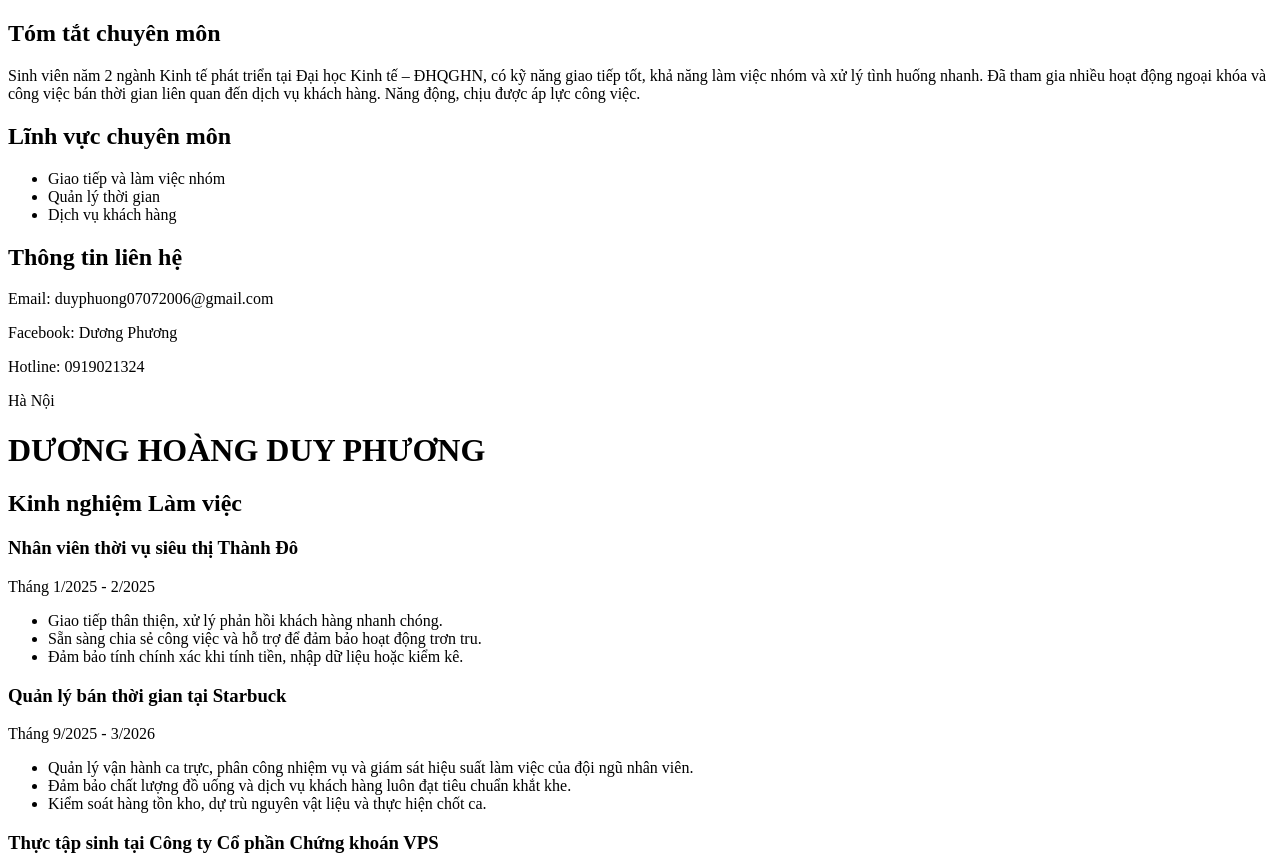
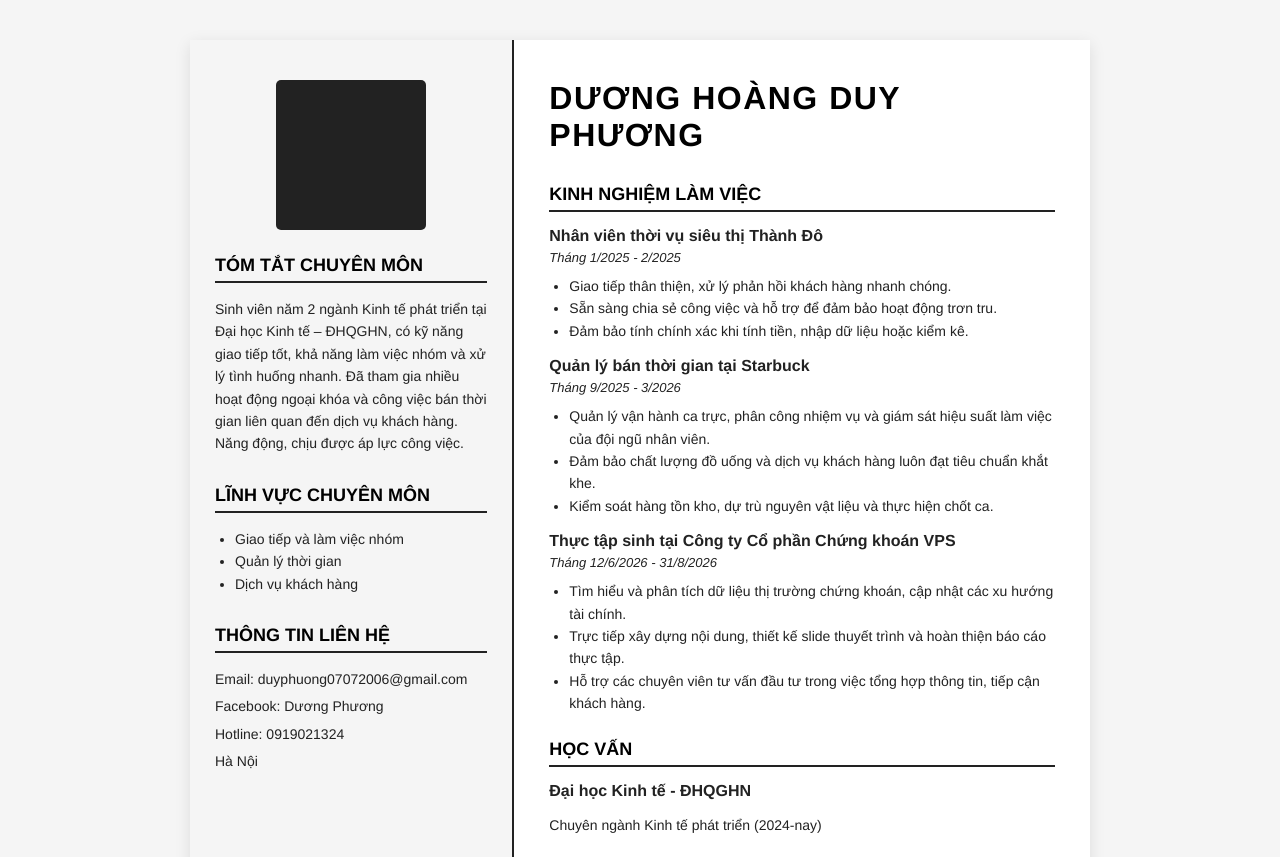
Before and after one commit to 0919021324/Duonghoangduyphuong, a plain HTML site: page index.html in a window 1280 px wide. Shown: the top 857 px of the page. Drawn offline with Linux system fonts and the light colour scheme.

Commit message:
index.html

```diff
--- a/index.html
+++ b/index.html
@@ -1,11 +1,11 @@
 <!DOCTYPE html>
-<html lang='vi'>
+<html lang="vi">
 <head>
-    <meta charset='UTF-8'>
-    <meta name='viewport' content='width=device-width, initial-scale=1.0'>
+    <meta charset="UTF-8">
+    <meta name="viewport" content="width=device-width, initial-scale=1.0">
     <title>CV - DƯƠNG HOÀNG DUY PHƯƠNG</title>
     <style>
-        body (
+        body {
             background-color: #F5F5F5;
             color: #222222;
             font-family: 'Helvetica Neue', Arial, sans-serif;
@@ -13,38 +13,38 @@
             padding: 40px 20px;
             display: flex;
             justify-content: center;
-        )
+        }
 
-        .cv-wrapper (
+        .cv-wrapper {
             max-width: 900px;
             width: 100%;
             background-color: #FFFFFF;
             display: flex;
             box-shadow: 0 4px 15px rgba(0, 0, 0, 0.1);
-        )
+        }
 
-        .sidebar (
+        .sidebar {
             width: 35%;
             background-color: #F5F5F5;
             padding: 40px 25px;
             border-right: 2px solid #222222;
-        )
+        }
 
-        .main-content (
+        .main-content {
             width: 65%;
             padding: 40px 35px;
             background-color: #FFFFFF;
-        )
+        }
 
-        h1 (
+        h1 {
             color: #000000;
             font-size: 32px;
             text-transform: uppercase;
             margin: 0 0 30px 0;
             letter-spacing: 1.5px;
-        )
+        }
 
-        h2 (
+        h2 {
             color: #000000;
             font-size: 18px;
             text-transform: uppercase;
@@ -52,72 +52,72 @@
             padding-bottom: 5px;
             margin-top: 25px;
             margin-bottom: 15px;
-        )
+        }
 
-        h3 (
+        h3 {
             color: #222222;
             font-size: 16px;
             margin: 0 0 5px 0;
-        )
+        }
 
-        .date (
+        .date {
             font-size: 13px;
             color: #222222;
             font-style: italic;
             margin-bottom: 10px;
-        )
+        }
 
-        p, li (
+        p, li {
             font-size: 14px;
             line-height: 1.6;
             color: #222222;
-        )
+        }
 
-        ul (
+        ul {
             padding-left: 20px;
             margin-top: 5px;
             margin-bottom: 15px;
-        )
+        }
 
-        .sidebar-section (
+        .sidebar-section {
             margin-bottom: 30px;
-        )
+        }
 
-        .contact-info p (
+        .contact-info p {
             margin: 5px 0;
-        )
+        }
 
-        .photo-placeholder (
+        .photo-placeholder {
             width: 150px;
             height: 150px;
             background-color: #222222;
             border-radius: 5px;
             margin: 0 auto 25px auto;
             display: block;
-        )
+        }
 
-        @media (max-width: 768px) (
-            .cv-wrapper (
+        @media (max-width: 768px) {
+            .cv-wrapper {
                 flex-direction: column;
-            )
-            .sidebar, .main-content (
+            }
+            .sidebar, .main-content {
                 width: 100%;
                 border-right: none;
-            )
-        )
+            }
+        }
     </style>
 </head>
 <body>
-    <div class='cv-wrapper'>
-        <div class='sidebar'>
-            <div class='photo-placeholder'></div>
+    <div class="cv-wrapper">
+        <div class="sidebar">
+            <div class="photo-placeholder"></div>
 
-            <div class='sidebar-section'>
+            <div class="sidebar-section">
                 <h2>Tóm tắt chuyên môn</h2>
                 <p>Sinh viên năm 2 ngành Kinh tế phát triển tại Đại học Kinh tế – ĐHQGHN, có kỹ năng giao tiếp tốt, khả năng làm việc nhóm và xử lý tình huống nhanh. Đã tham gia nhiều hoạt động ngoại khóa và công việc bán thời gian liên quan đến dịch vụ khách hàng. Năng động, chịu được áp lực công việc.</p>
             </div>
 
-            <div class='sidebar-section'>
+            <div class="sidebar-section">
                 <h2>Lĩnh vực chuyên môn</h2>
                 <ul>
                     <li>Giao tiếp và làm việc nhóm</li>
@@ -126,7 +126,7 @@
                 </ul>
             </div>
 
-            <div class='sidebar-section contact-info'>
+            <div class="sidebar-section contact-info">
                 <h2>Thông tin liên hệ</h2>
                 <p>Email: duyphuong07072006@gmail.com</p>
                 <p>Facebook: Dương Phương</p>
@@ -135,14 +135,14 @@
             </div>
         </div>
 
-        <div class='main-content'>
+        <div class="main-content">
             <h1>DƯƠNG HOÀNG DUY PHƯƠNG</h1>
 
-            <div class='main-section'>
+            <div class="main-section">
                 <h2>Kinh nghiệm Làm việc</h2>
 
                 <h3>Nhân viên thời vụ siêu thị Thành Đô</h3>
-                <div class='date'>Tháng 1/2025 - 2/2025</div>
+                <div class="date">Tháng 1/2025 - 2/2025</div>
                 <ul>
                     <li>Giao tiếp thân thiện, xử lý phản hồi khách hàng nhanh chóng.</li>
                     <li>Sẵn sàng chia sẻ công việc và hỗ trợ để đảm bảo hoạt động trơn tru.</li>
@@ -150,7 +150,7 @@
                 </ul>
 
                 <h3>Quản lý bán thời gian tại Starbuck</h3>
-                <div class='date'>Tháng 9/2025 - 3/2026</div>
+                <div class="date">Tháng 9/2025 - 3/2026</div>
                 <ul>
                     <li>Quản lý vận hành ca trực, phân công nhiệm vụ và giám sát hiệu suất làm việc của đội ngũ nhân viên.</li>
                     <li>Đảm bảo chất lượng đồ uống và dịch vụ khách hàng luôn đạt tiêu chuẩn khắt khe.</li>
@@ -158,7 +158,7 @@
                 </ul>
 
                 <h3>Thực tập sinh tại Công ty Cổ phần Chứng khoán VPS</h3>
-                <div class='date'>Tháng 12/6/2026 - 31/8/2026</div>
+                <div class="date">Tháng 12/6/2026 - 31/8/2026</div>
                 <ul>
                     <li>Tìm hiểu và phân tích dữ liệu thị trường chứng khoán, cập nhật các xu hướng tài chính.</li>
                     <li>Trực tiếp xây dựng nội dung, thiết kế slide thuyết trình và hoàn thiện báo cáo thực tập.</li>
@@ -166,13 +166,13 @@
                 </ul>
             </div>
 
-            <div class='main-section'>
+            <div class="main-section">
                 <h2>Học vấn</h2>
                 <h3>Đại học Kinh tế - ĐHQGHN</h3>
                 <p>Chuyên ngành Kinh tế phát triển (2024-nay)</p>
             </div>
 
-            <div class='main-section'>
+            <div class="main-section">
                 <h2>Kĩ năng</h2>
                 <ul>
                     <li>Giao tiếp và chăm sóc khách hàng.</li>
@@ -183,7 +183,7 @@
                 </ul>
             </div>
 
-            <div class='main-section'>
+            <div class="main-section">
                 <h2>Sở thích</h2>
                 <ul>
                     <li>Pha chế đồ uống mới.</li>
```
